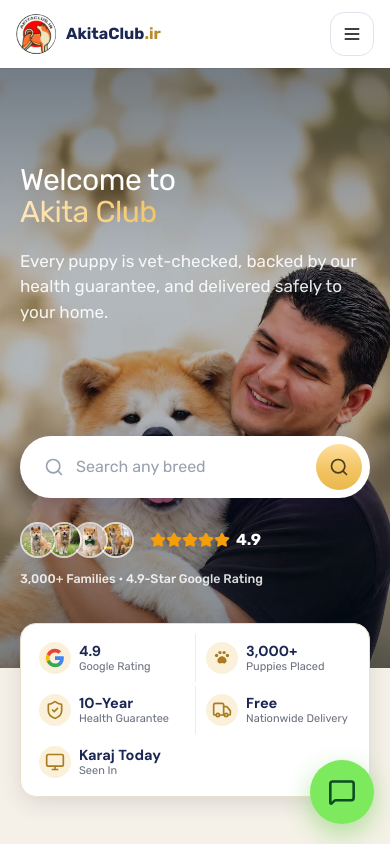
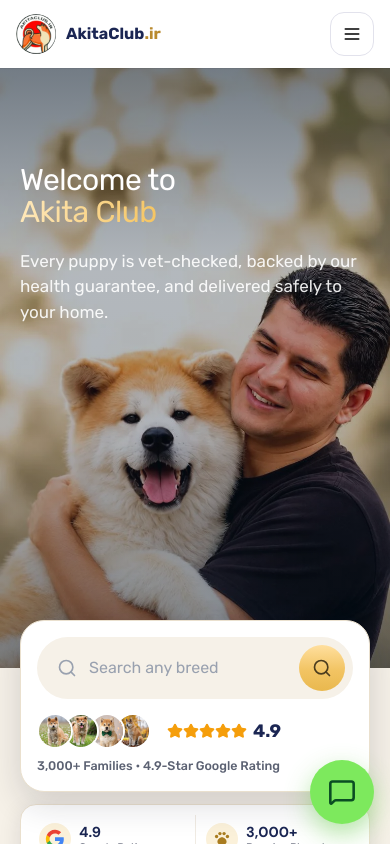
Before and after one commit to amirhs83/akita, a Next.js app: page / in a window 390 px wide. Shown: the top 844 px of the page. Built offline with nearby package versions, Linux system fonts and the light colour scheme.

Commit message:
Mobile hero: move search + social proof into a floating card below the photo so faces stay fully visible

```diff
--- a/src/components/honestpet/Hero.tsx
+++ b/src/components/honestpet/Hero.tsx
@@ -111,8 +111,8 @@ export default function Hero() {
               home.
             </p>
 
-            {/* Search bar — pinned to the bottom of the hero, right above the stats box */}
-            <div className="mt-auto flex max-w-[400px] items-center gap-3 rounded-full bg-white py-2 pl-6 pr-2 shadow-[0_10px_30px_rgba(20,12,60,0.28)] lg:max-w-[440px]">
+            {/* Search bar — pinned to the bottom of the hero on desktop; on mobile it lives in the floating card below */}
+            <div className="mt-auto flex max-w-[400px] items-center gap-3 rounded-full bg-white py-2 pl-6 pr-2 shadow-[0_10px_30px_rgba(20,12,60,0.28)] max-md:hidden lg:max-w-[440px]">
               <Search className="h-5 w-5 shrink-0 text-gray-400" />
               <input
                 type="text"
@@ -132,8 +132,8 @@ export default function Hero() {
               </button>
             </div>
 
-            {/* Social proof row */}
-            <div className="mt-6 flex flex-wrap items-center gap-x-4 gap-y-2 max-md:gap-y-3">
+            {/* Social proof row (desktop hero) */}
+            <div className="mt-6 flex flex-wrap items-center gap-x-4 gap-y-2 max-md:hidden max-md:gap-y-3">
               <div className="flex items-center">
                 {["/assets/akita-teddy.webp", "/assets/akita-louie.webp", "/assets/akita-buddy.webp", "/assets/akita-annie.webp"].map(
                   (src, i) => (
@@ -191,8 +191,61 @@ export default function Hero() {
         </div>
       </div>
 
+      {/* Mobile floating search card — overlaps the photo bottom edge, keeps faces fully visible */}
+      <div className="relative z-[6] mx-5 -mt-12 md:hidden">
+        <div className="rounded-3xl border border-[#EAE0CE] bg-white p-4 shadow-[0_12px_34px_rgba(26,26,46,0.16)]">
+          <div className="flex items-center gap-3 rounded-full bg-[#F6F1E8] py-2 pl-5 pr-2">
+            <Search className="h-5 w-5 shrink-0 text-gray-400" />
+            <input
+              type="text"
+              placeholder="Search any breed"
+              aria-label="Search any breed"
+              className="min-w-0 flex-1 border-none bg-transparent text-base font-normal text-[#2a2640] outline-none placeholder:text-gray-400"
+            />
+            <button
+              type="button"
+              aria-label="Search"
+              className="flex h-[46px] w-[46px] shrink-0 cursor-pointer items-center justify-center rounded-full text-[#4C3D1E]"
+              style={{
+                background: "linear-gradient(180deg, #FFDF9E 0%, #F2C463 55%, #E9B84E 100%)",
+              }}
+            >
+              <Search className="h-5 w-5" />
+            </button>
+          </div>
+
+          {/* Social proof row */}
+          <div className="mt-3.5 flex flex-wrap items-center gap-x-4 gap-y-2">
+            <div className="flex items-center">
+              {["/assets/akita-teddy.webp", "/assets/akita-louie.webp", "/assets/akita-buddy.webp", "/assets/akita-annie.webp"].map(
+                (src, i) => (
+                  <div
+                    key={src}
+                    className="relative h-9 w-9 overflow-hidden rounded-full border-2 border-white"
+                    style={{ marginLeft: i === 0 ? 0 : -10, zIndex: 4 - i }}
+                  >
+                    <Image src={src} alt={`Happy Akita ${i + 1}`} fill sizes="36px" className="object-cover" />
+                  </div>
+                )
+              )}
+            </div>
+            <div className="flex items-center gap-1.5">
+              <span className="flex items-center">
+                {[0, 1, 2, 3, 4].map((i) => (
+                  <Star key={i} className="h-4 w-4 fill-[#f59e0b] text-[#f59e0b]" />
+                ))}
+              </span>
+              <span className="text-lg font-bold text-[#1B2653]">4.9</span>
+            </div>
+            <span className="text-sm font-medium text-[#5B6172] max-sm:basis-full max-sm:text-[12.5px]">
+              3,000+ Families • 4.9-Star Google Rating
+            </span>
+          </div>
+        </div>
+      </div>
+
       {/* Stats bar */}
-      <div className="relative z-[5] mx-auto -mt-[45px] max-w-[1180px] px-8 max-md:px-5">
+      <div className="relative z-[5] mx-auto -mt-[45px] max-w-[1180px] px-8 max-md:mt-3 max-md:px-5">
         <div
           className="flex flex-wrap items-stretch rounded-2xl border border-[#EAE0CE] bg-white px-2 py-2.5 shadow-[0_6px_22px_rgba(26,26,46,0.12)] max-md:grid max-md:grid-cols-2 max-md:gap-y-1"
         >
```
